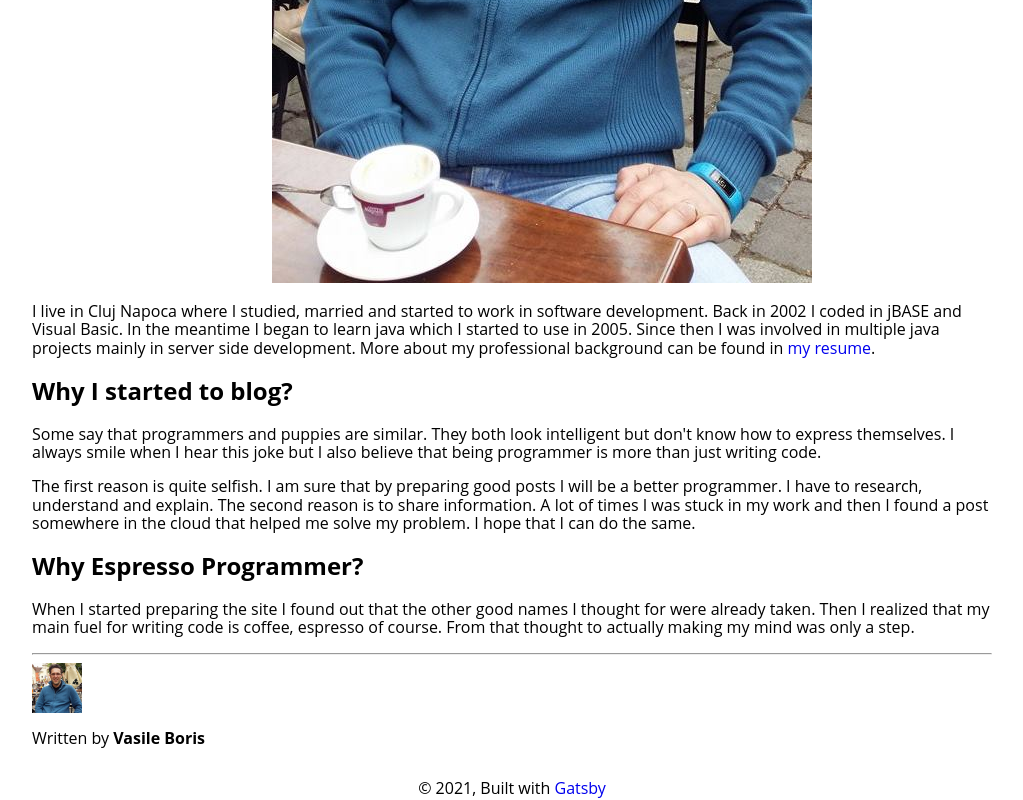
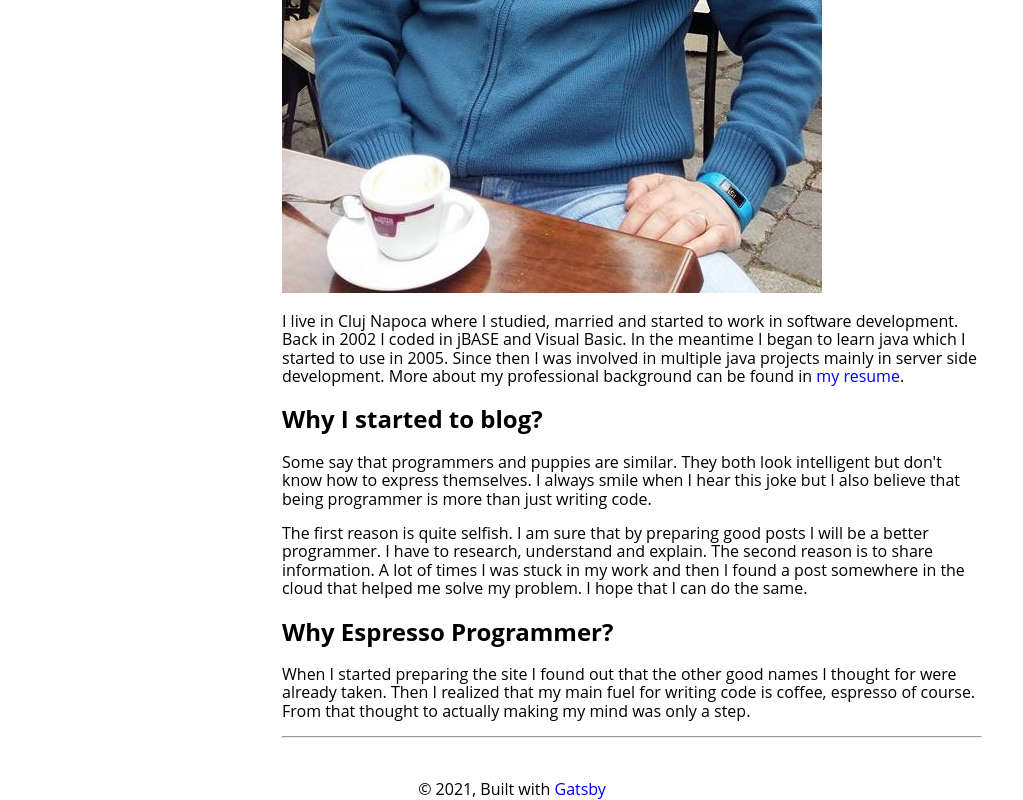
Before and after one commit to vasileboris/espressoprogrammer-gatsby, a Gatsby site: page /about-me/ in a window 1280 px wide. Shown: the part 964-1764 px from the top of the page, without its empty margins (128-1151 px from the left). Built offline with nearby package versions, Linux system fonts and the light colour scheme; Gatsby itself is replaced by a stand-in of ours.

Commit message:
Remove bio component

```diff
--- a/src/components/layout.js
+++ b/src/components/layout.js
@@ -9,7 +9,7 @@ const Layout = ({ data, children }) => {
     <div className="page">
       <Header data={data}/>
       <Navigation/>
-      <main>{children}</main>
+      <main className="posts">{children}</main>
       <Footer/>
     </div>
   )
--- a/src/pages/index.js
+++ b/src/pages/index.js
@@ -1,7 +1,6 @@
 import * as React from "react"
 import { Link, graphql } from "gatsby"
 
-import Bio from "../components/bio"
 import Layout from "../components/layout"
 import Seo from "../components/seo"
 
@@ -12,7 +11,6 @@ const BlogIndex = ({ data }) => {
     return (
       <Layout data={data}>
         <Seo title="All posts" />
-        <Bio />
         <p>
           No blog posts found. Add markdown posts to "content/blog" (or the
           directory you specified for the "gatsby-source-filesystem" plugin in
@@ -25,7 +23,6 @@ const BlogIndex = ({ data }) => {
   return (
     <Layout data={data}>
       <Seo title="All posts" />
-      <Bio />
       <ol style={{ listStyle: `none` }}>
         {posts.map(post => {
           const title = post.frontmatter.title || post.fields.slug
--- a/src/templates/blog-post.js
+++ b/src/templates/blog-post.js
@@ -1,7 +1,6 @@
 import * as React from "react"
 import { Link, graphql } from "gatsby"
 
-import Bio from "../components/bio"
 import Layout from "../components/layout"
 import Seo from "../components/seo"
 
@@ -30,7 +29,6 @@ const BlogPostTemplate = ({ data }) => {
         />
         <hr />
         <footer>
-          <Bio />
         </footer>
       </article>
       <nav className="blog-post-nav">
```
